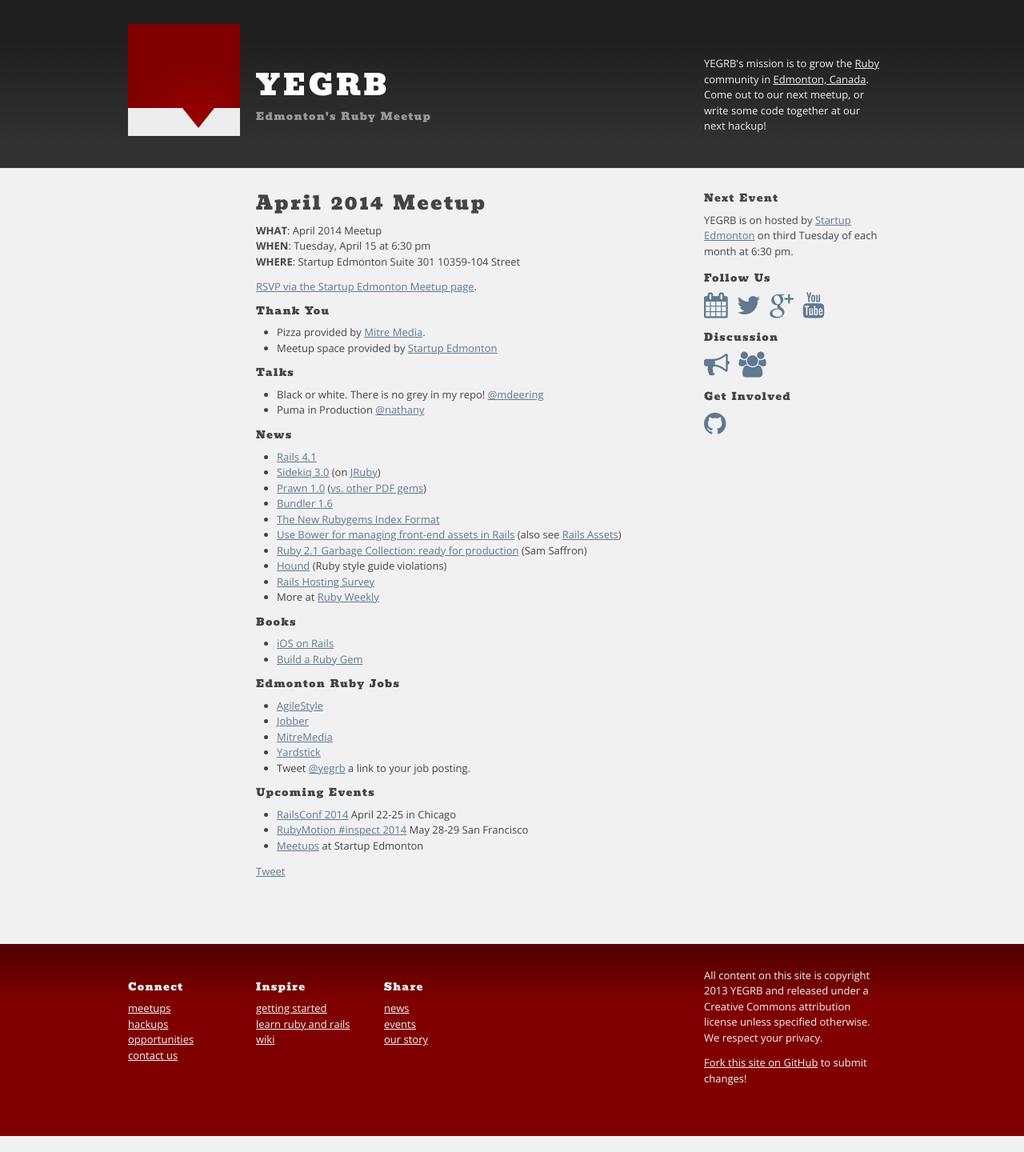
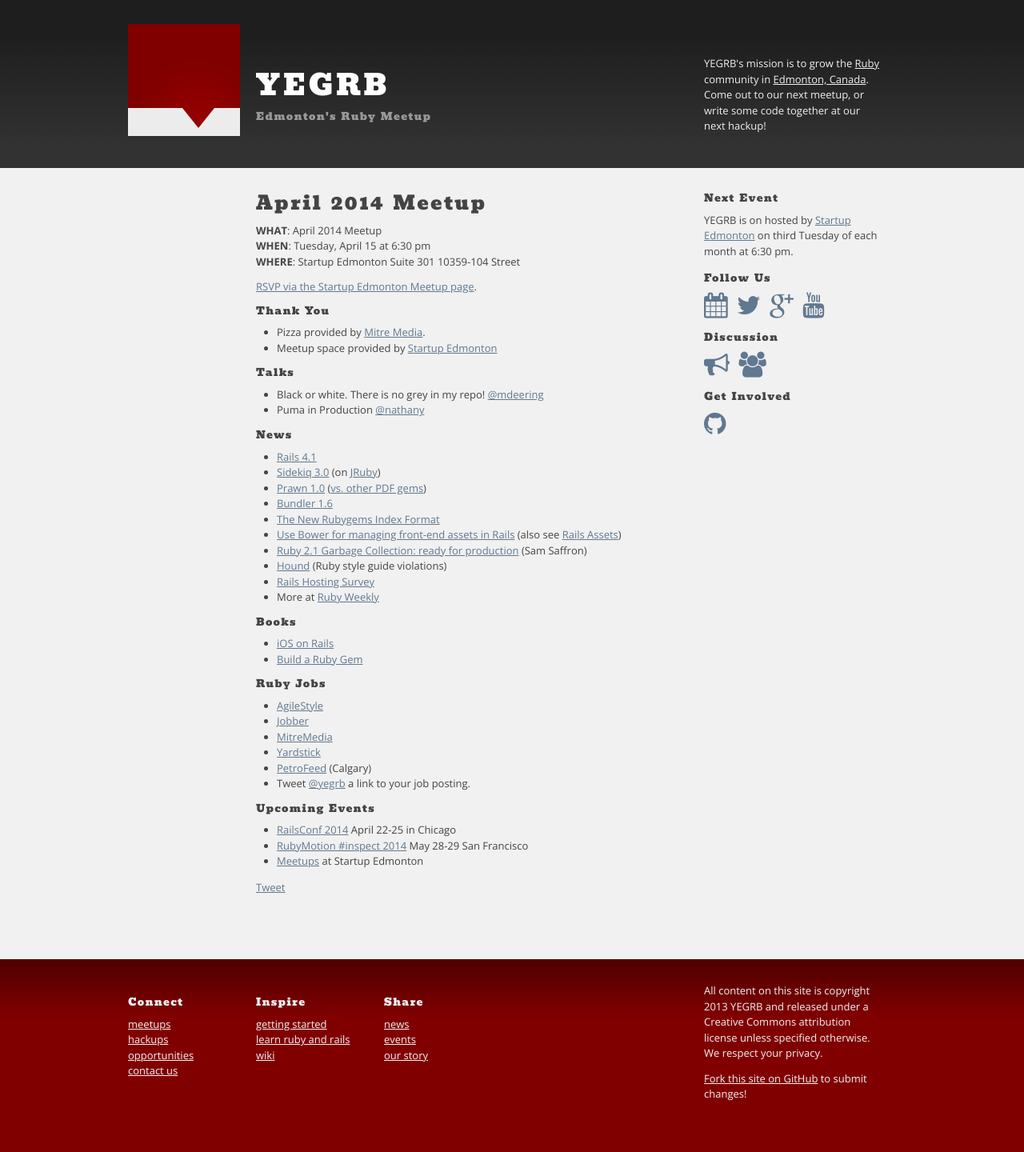
Before and after one commit to yegrb/yegrb.github.io, a Jekyll site: the page built from _posts/2014-04-15-april.markdown, in a window 1280 px wide. Shown: the whole page at 80% size. Built offline with Jekyll 4.4.1, drawn with Linux system fonts in a browser that asks for light colours; nearby versions of some CDN libraries; Markdown is read by kramdown in place of the engine named in the settings; comment, search, counter and statistics services are not loaded.

Commit message:
PetroFeed careers

```diff
--- a/_posts/2014-04-15-april.markdown
+++ b/_posts/2014-04-15-april.markdown
@@ -38,12 +38,13 @@ category: meetups
 * [iOS on Rails](https://learn.thoughtbot.com/products/25-ios-on-rails-beta)
 * [Build a Ruby Gem](http://brandonhilkert.com/books/build-a-ruby-gem/)
 
-## Edmonton Ruby Jobs
+## Ruby Jobs
 
 * [AgileStyle](http://www.agilestyle.com/careers#rails)
 * [Jobber](http://getjobber.com/jobs/rails_developer)
 * [MitreMedia](http://mitremedia.com/#careers)
 * [Yardstick](http://yardsticksoftware.mytribehr.com/careers/view/8)
+* [PetroFeed](https://www.petrofeed.com/company/careers) (Calgary)
 * Tweet [@yegrb](https://twitter.com/yegrb) a link to your job posting.
 
 ## Upcoming Events
```
